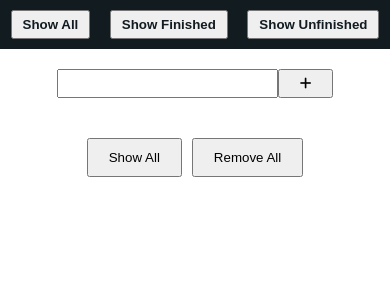
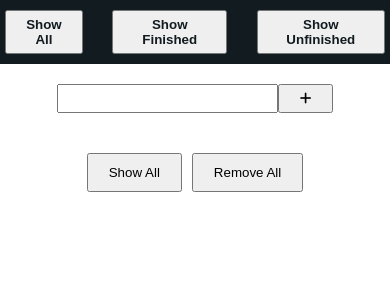
Before and after one commit to DeveloperShad/todo, a React (Create React App) app: page / in a window 390 px wide. Shown: the top 300 px of the page. Built offline with nearby package versions, Linux system fonts and the light colour scheme.

Commit message:
cheking responsive commit 1

```diff
--- a/src/components/Todo/todo.css
+++ b/src/components/Todo/todo.css
@@ -29,6 +29,7 @@ nav button{
     color:#111B20 ;
     /* font-size: 20px; */
     font-weight: bold;
+    margin: 0 5px;
 }
 
 
```
